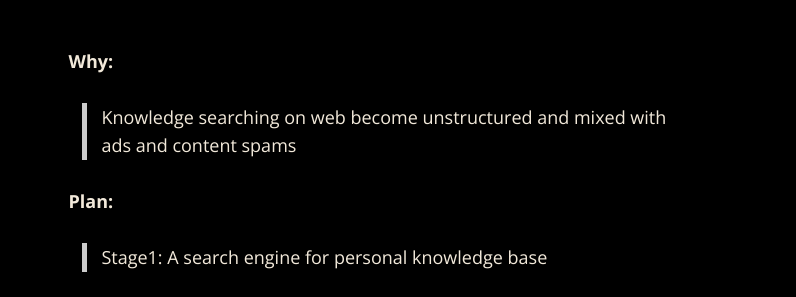
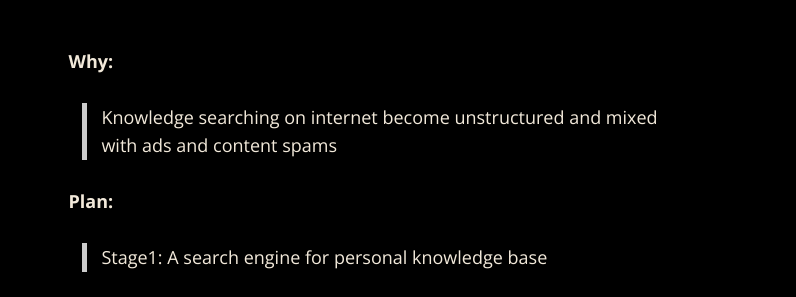
Before and after one commit to tarsmachine/tarsmachine.github.io, a Jekyll site: the page built from index.md, in a window 1280 px wide and 900 px high, scrolled down 341 px. Shown: the part 155-452 px from the top of the window, without its empty margins (259-1055 px from the left). Built offline with Jekyll 4.4.1, drawn with Linux system fonts in a browser that asks for light colours; nearby versions of some CDN libraries.

Commit message:
Update Lines

```diff
--- a/index.md
+++ b/index.md
@@ -11,7 +11,7 @@
 
 **Why:**
 
-> Knowledge searching on web become unstructured and mixed with ads and content spams
+> Knowledge searching on internet become unstructured and mixed with ads and content spams
 
 **Plan:**
 
@@ -60,10 +60,7 @@
 
 We upload our knowledge to a network with a customizable personal knowledge AI, so we can collaboratively iterate knowledge faster.
 
-
----
-
-### The Master Plan
+**The Master Plan**
 
 1. Build a search engine for network-driven knowledge
 2. The users iterate knowledge with other knowledge branch owners in the network
```
